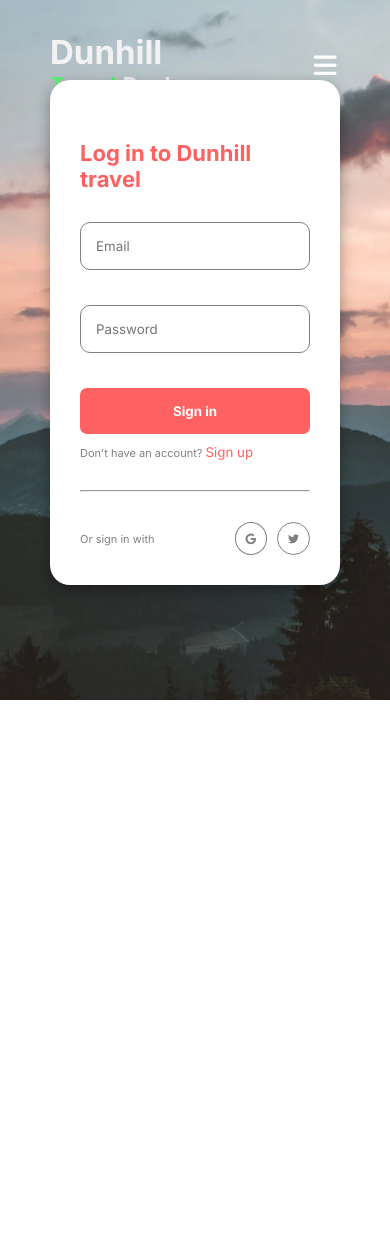
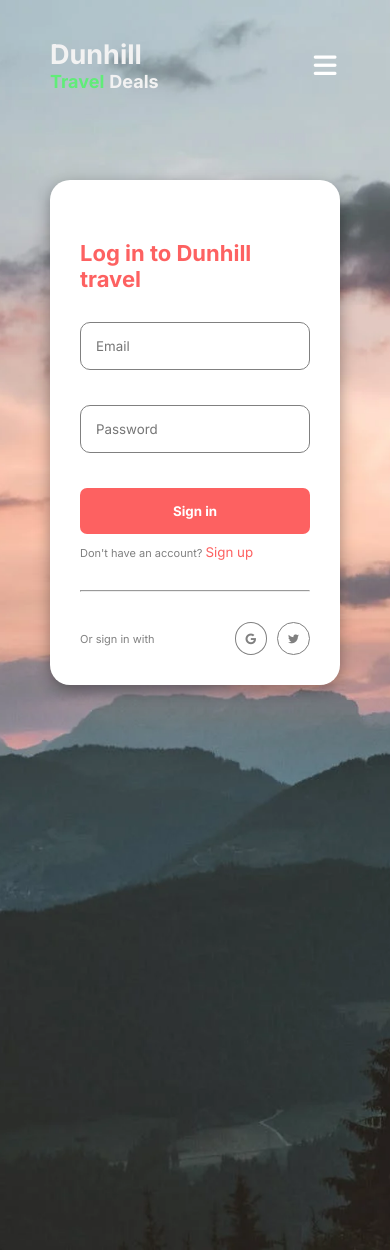
Before and after one commit to RinorRexhaj/Web-Project, a PHP site: page /login.html in a window 390 px wide. Before the commit the page ends 700 px from the top, so only its background shows below. Run offline with PHP 8.4, Linux system fonts and the light colour scheme.

Commit message:
Changes made to Login and About Us Page

```diff
--- a/about.js
+++ b/about.js
@@ -1,6 +1,7 @@
 const header = document.querySelector("header");
 const nav = document.querySelector("nav");
 const menu = document.querySelector(".menu");
+const banner = document.querySelector(".banner");
 const bars = document.querySelector(".menuBtn");
 
 menu.addEventListener("click", () => {
@@ -27,7 +28,7 @@ const offer = document.querySelector(".offer");
 const ourLocation = document.querySelector(".our-location");
 
 aboutUs.addEventListener("click", () => {
-  scroll(header);
+  scroll(banner);
 });
 
 priorities.addEventListener("click", () => {
--- a/home.js
+++ b/home.js
@@ -34,7 +34,7 @@ const seeDeals = document.querySelectorAll(".see__deals");
 const pick = document.querySelectorAll(".pick");
 
 explore.addEventListener("click", () => {
-  scroll(header);
+  scroll(banner);
 });
 
 method.addEventListener("click", () => {
--- a/login.css
+++ b/login.css
@@ -98,7 +98,7 @@ nav {
   color: gray;
   border-radius: 20px;
   box-shadow: rgba(0, 0, 0, 0.35) 0px 5px 15px;
-  margin-top: -75px;
+  margin-bottom: 200px;
 }
 
 .error {
@@ -240,12 +240,21 @@ ul {
     max-width: 550px;
   }
 
+  .login__register {
+    margin-top: 150px;
+  }
+
   .search__holidays > h1 {
     font-size: 80px;
   }
 
   .search__holidays > h2 {
     font-size: 25px;
+  }
+
+  .login__form {
+    margin: auto;
+    margin-bottom: 600px;
   }
 }
 
@@ -288,8 +297,20 @@ ul {
   .banner > *:not(.login__form) {
     width: calc(100% - 100px);
   }
+
+  .login__register {
+    margin-top: 0;
+  }
+
+  .login__form {
+    margin: auto;
+    margin-bottom: 450px;
+  }
 }
 @media (max-width: 450px) {
+  .company__name {
+    font-size: 18px;
+  }
   .login__form {
     font-size: smaller;
   }
--- a/login.html
+++ b/login.html
@@ -62,13 +62,13 @@
             </div>
           </div>
         </div>
-        <div class="login__form hidden">
-          <button class="back"><- back to login</button>
+        <div class="login__form hidden" id="register">
+          <button class="back"><- Login Page</button>
           <h1>Register to Dunhill travel</h1>
           <form>
-            <input type="text" placeholder="User" id="perdoruesi" />
+            <input type="text" placeholder="Username" id="perdoruesi" />
             <div class="error error-perdoruesi"></div>
-            <input type="text" placeholder="Firstname && Lastname" id="emri" />
+            <input type="text" placeholder="Full Name" id="emri" />
             <div class="error error-emri"></div>
             <input type="email" placeholder="Email" id="emaili" />
             <div class="error error-emaili"></div>
```
Also changed, not shown: contact.css (+14 -1 lines), contact.html (+7 -6 lines), home.css (+6 -2 lines), img/gotik1.jpg (added), img/gotik2jpg.jpg (added), img/gotik3.jpg (added), img/gotik4.jpg (added), img/gotik5.jpg (added), img/gotik6.jpg (added).
